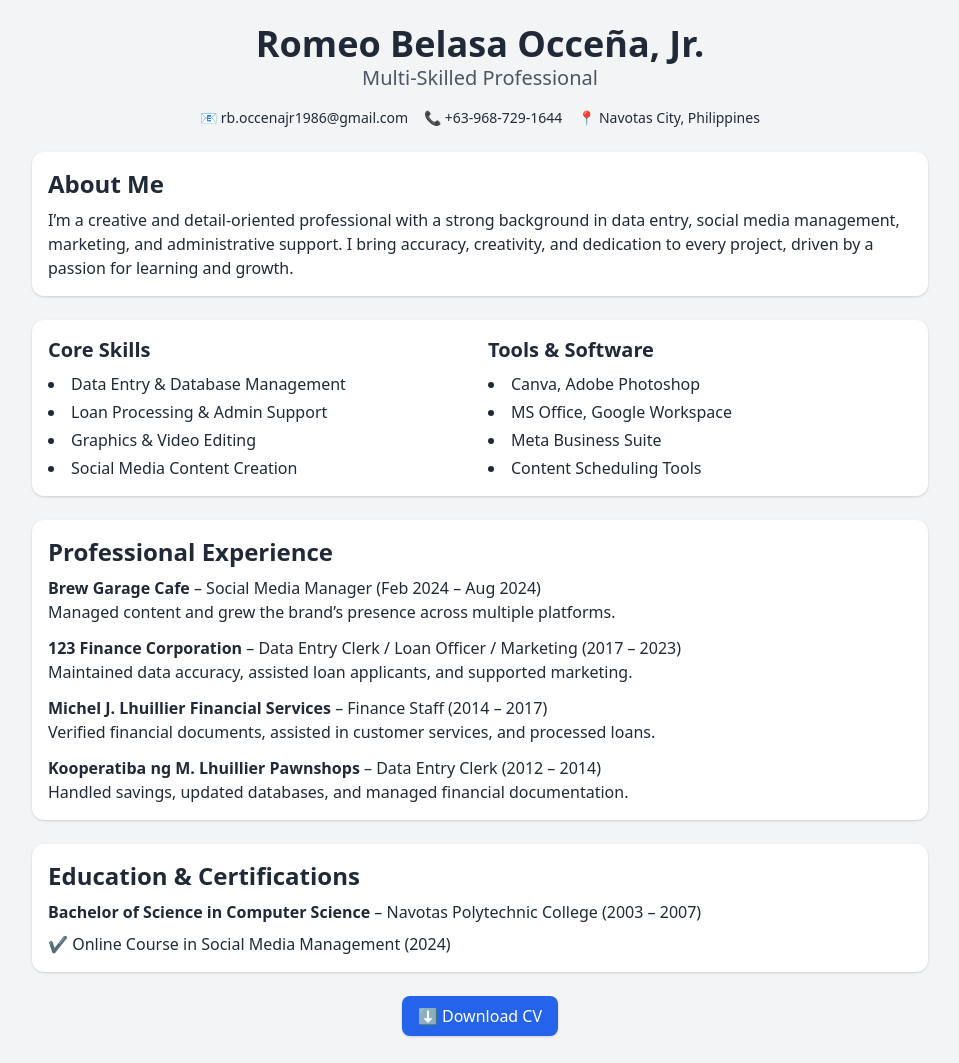
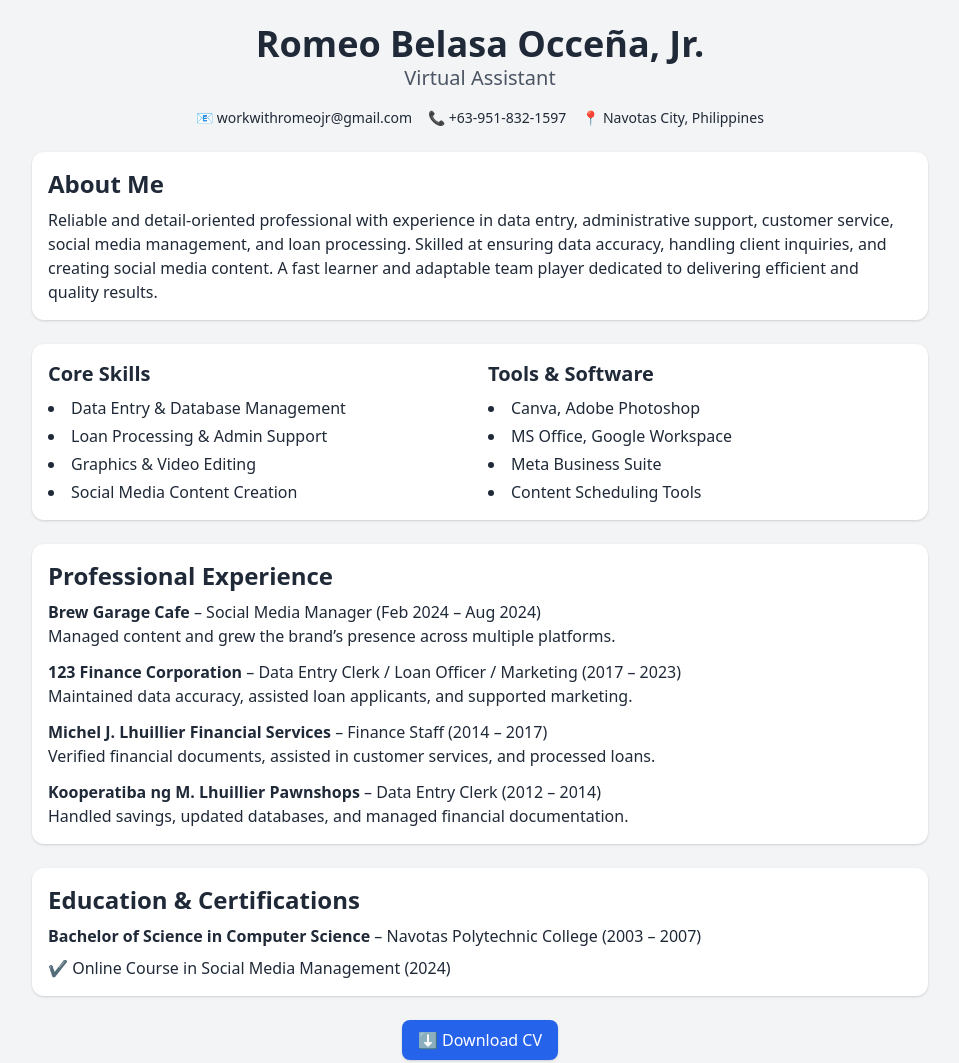
Before and after one commit to romeojr-va/romeo-portfolio, a plain HTML site: page index.html in a window 1280 px wide. Shown: the whole page, without its empty margins (160-1119 px from the left). Drawn offline with nearby package versions, Linux system fonts and the light colour scheme.

Commit message:
Update index.html

```diff
--- a/index.html
+++ b/index.html
@@ -12,10 +12,10 @@
     <!-- Header -->
     <div class="text-center">
       <h1 class="text-4xl font-bold">Romeo Belasa Occeña, Jr.</h1>
-      <p class="text-xl text-gray-600">Multi-Skilled Professional</p>
+      <p class="text-xl text-gray-600">Virtual Assistant</p>
       <div class="flex flex-wrap justify-center gap-4 mt-4 text-sm">
-        <div class="flex items-center gap-1">📧 rb.occenajr1986@gmail.com</div>
-        <div class="flex items-center gap-1">📞 +63-968-729-1644</div>
+        <div class="flex items-center gap-1">📧 workwithromeojr@gmail.com</div>
+        <div class="flex items-center gap-1">📞 +63-951-832-1597</div>
         <div class="flex items-center gap-1">📍 Navotas City, Philippines</div>
       </div>
     </div>
@@ -24,8 +24,8 @@
     <section class="bg-white p-4 rounded-xl shadow">
       <h2 class="text-2xl font-semibold mb-2">About Me</h2>
       <p>
-        I’m a creative and detail-oriented professional with a strong background in data entry, social media management,
-        marketing, and administrative support. I bring accuracy, creativity, and dedication to every project, driven by a passion for learning and growth.
+        Reliable and detail-oriented professional with experience in data entry, administrative support, customer service, social media management, and loan processing.
+        Skilled at ensuring data accuracy, handling client inquiries, and creating social media content. A fast learner and adaptable team player dedicated to delivering efficient and quality results.
       </p>
     </section>
 
@@ -83,7 +83,7 @@
 
     <!-- CV Download -->
     <div class="text-center mt-4">
-      <a href="#" class="inline-block bg-blue-600 hover:bg-blue-700 text-white font-medium px-4 py-2 rounded-lg shadow">
+      <a href="Romeo_Occena_CV.pdf" download class="inline-block bg-blue-600 hover:bg-blue-700 text-white font-medium px-4 py-2 rounded-lg shadow">
         ⬇ Download CV
       </a>
     </div>
```
